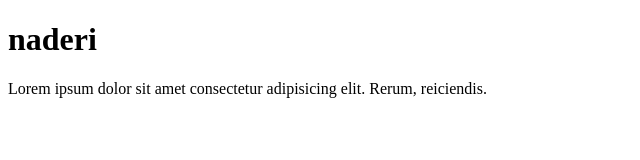
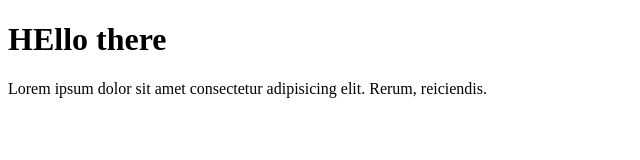
Before and after one commit to TheSoran/first-project-1, a plain HTML site: page index.html in a window 1280 px wide. Shown: the whole page, without its empty margins (0-640 px from the left). Drawn offline with Linux system fonts and the light colour scheme.

Commit message:
Update index.html

```diff
--- a/index.html
+++ b/index.html
@@ -10,7 +10,7 @@
 
 <body>
 
-    <h1>naderi</h1>
+    <h1>HEllo there</h1>
     <p>Lorem ipsum dolor sit amet consectetur adipisicing elit. Rerum, reiciendis.</p>
 
 <script src="javascript.js"></script>
```
